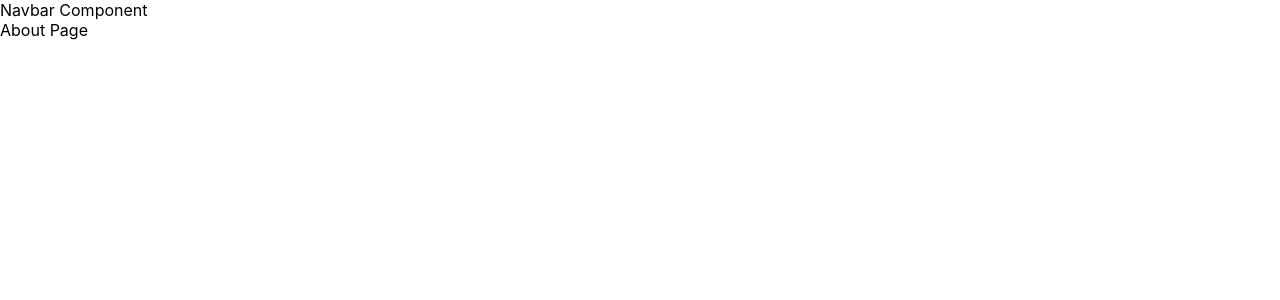
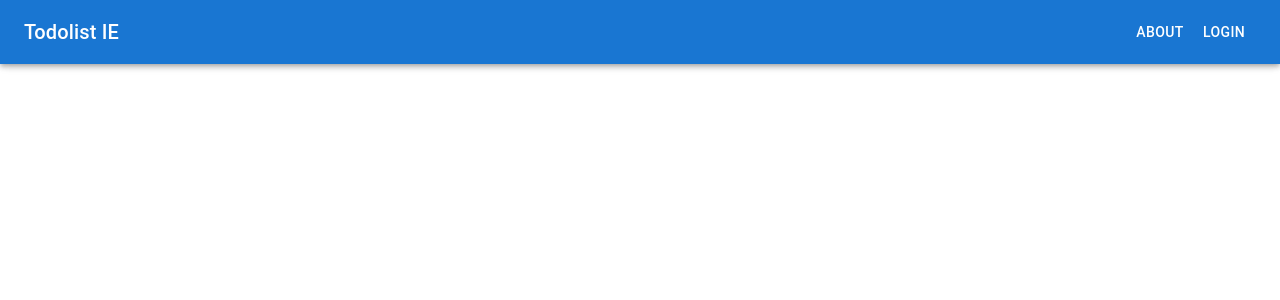
Before and after one commit to fcarelse/ie-todolist-client, a React (Create React App) app: page /about in a window 1280 px wide. Shown: the top 300 px of the page. Built offline with nearby package versions, Linux system fonts and the light colour scheme.

Commit message:
Basic Navbar working

```diff
--- a/src/App.tsx
+++ b/src/App.tsx
@@ -9,13 +9,18 @@ import { AboutPage } from './pages/About/AboutPage';
 import { LoginPage } from './pages/Login/LoginPage';
 import { TodolistPage } from './pages/Todolist/TodolistPage';
 import { NavbarComp } from './components/Navbar/NavbarComp';
-
+import { AuthContext } from './context/Auth/AuthContext';
+import { AuthService } from './service/Auth/AuthService';
 
 function App() {
+
+  const [token, setToken] = React.useState('');
+  AuthService.setTokenSetter(setToken);
+
   return (
-    <div>
-      <NavbarComp />
+    <AuthContext.Provider value={token}>
       <BrowserRouter>
+        <NavbarComp />
         <Routes>
           <Route path="/">
             <Route path="about" element={<AboutPage/>} />
@@ -25,7 +30,7 @@ function App() {
           </Route>
         </Routes>
       </BrowserRouter>
-    </div>
+    </AuthContext.Provider>
   );
 }
 
--- a/src/components/Navbar/NavbarComp.tsx
+++ b/src/components/Navbar/NavbarComp.tsx
@@ -1,9 +1,54 @@
 import React from 'react'
+import AppBar from '@mui/material/AppBar';
+import Box from '@mui/material/Box';
+import CssBaseline from '@mui/material/CssBaseline';
+import Toolbar from '@mui/material/Toolbar';
+import Typography from '@mui/material/Typography';
+import Button from '@mui/material/Button';
+import { Link, useNavigate } from 'react-router-dom';
+import { AuthContext } from '../../context/Auth/AuthContext';
 
-export const NavbarComp = ({})=>{
+const navItems ={
+  guest: [
+    {label: 'About', target: '/about', tag: 'about'},
+    {label: 'LogIn', target: '/login', tag: 'login'},
+  ],
+  user: [
+    {label: 'Todolist', target: '/todolist', tag: 'todolist'},
+    {label: 'About', target: '/about', tag: 'about'},
+    {label: 'Logout', target: '/logout', tag: 'logout'},
+  ]
+};
+
+export const NavbarComp = ()=>{
+	const navigate = useNavigate();
+	const token = React.useContext(AuthContext);
+
+	const NavOptions = React.useMemo(()=>()=>(
+    <Box sx={{ display: { xs: 'none', sm: 'block' } }}>
+      {navItems[!token?'guest':'user'].map(({target, tag, label}) => (
+				<Link key={tag} to={target}>
+					<Button sx={{ color: '#fff' }}>
+						{label}
+					</Button>
+				</Link>
+      ))}
+    </Box>
+  ),[token])
+
 	return (
-		<div>
-			Navbar Component
-		</div>
+    <Box sx={{ display: 'flex', alignItems: 'center' }}>
+      <CssBaseline />
+      <AppBar component="nav">
+        <Toolbar>
+          <Typography variant="h6" sx={{ flexGrow: 1, display: { xs: 'none', sm: 'block' } }}>
+            <span onClick={()=>navigate('/')}>
+              Todolist IE
+            </span>
+          </Typography>
+          <NavOptions/>
+        </Toolbar>
+      </AppBar>
+    </Box>
 	);
 }
--- /dev/null
+++ b/src/context/Auth/AuthContext.ts
@@ -0,0 +1,3 @@
+import React from 'react'
+
+export const AuthContext = React.createContext('');
--- /dev/null
+++ b/src/helper/Fetch/FetchHelper.ts
@@ -0,0 +1,24 @@
+import { FetchMethods } from "../Types";
+
+export const fetchData = async (url: string = '', data: object = {}, method: FetchMethods = 'post', token: string = '')=>{
+  // Default options are marked with *
+	const res = await fetch(url, {
+			method: method, // *GET, POST, PUT, DELETE, etc.
+			mode: "cors", // no-cors, cors, *same-origin
+			cache: "no-cache", // *default, no-cache, reload, force-cache, only-if-cached
+			// credentials: "same-origin", // include, *same-origin, omit
+			headers: {
+				"Content-Type": "application/json; charset=utf-8",
+				"Authorization": `Bearer ${token}`
+			},
+			// redirect: "follow", // manual, *follow, error
+			// referrer: "no-referrer", // no-referrer, *client
+			body: JSON.stringify(data), // body data type must match "Content-Type" header
+	})
+	try{
+		return await res.json();
+	} catch(e){
+		// throw new Error('Non JSON data returned');
+		return {error: 500, message: e.message? e.message: e};
+	}
+}
--- /dev/null
+++ b/src/helper/Types.ts
@@ -0,0 +1,3 @@
+export type FetchMethods = 'post'| 'get'| 'put'| 'delete';
+
+export type TokenSetter = (token: string)=>{};
--- /dev/null
+++ b/src/service/Auth/AuthService.ts
@@ -0,0 +1,17 @@
+import { fetchData } from '../../helper/Fetch/FetchHelper'
+import { TokenSetter } from '../../helper/Types';
+
+export type Credentials = {
+	username: string,
+	password: string
+}
+
+export const AuthService = {
+	setTokenSetter: (setToken: TokenSetter)=>{
+		AuthService.setToken = setToken;
+	},
+	setToken: (token: string)=>{},
+	login: async ({username, password}: Credentials)=>{
+		const res = await fetchData('', {username, password}, 'post', '');
+	},
+};
```
Also changed, not shown: package.json (+6 -1 lines), 1 other file (tests, documents, lock files or other folders).
